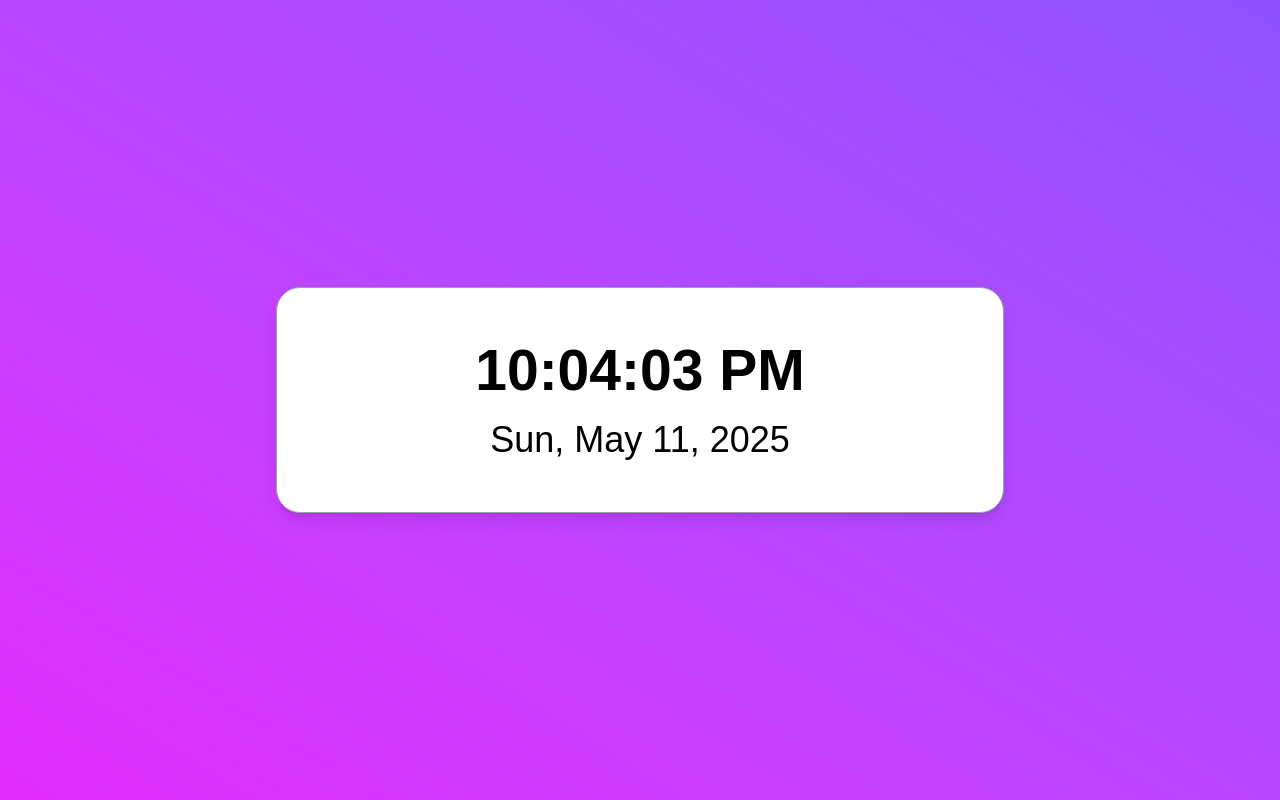
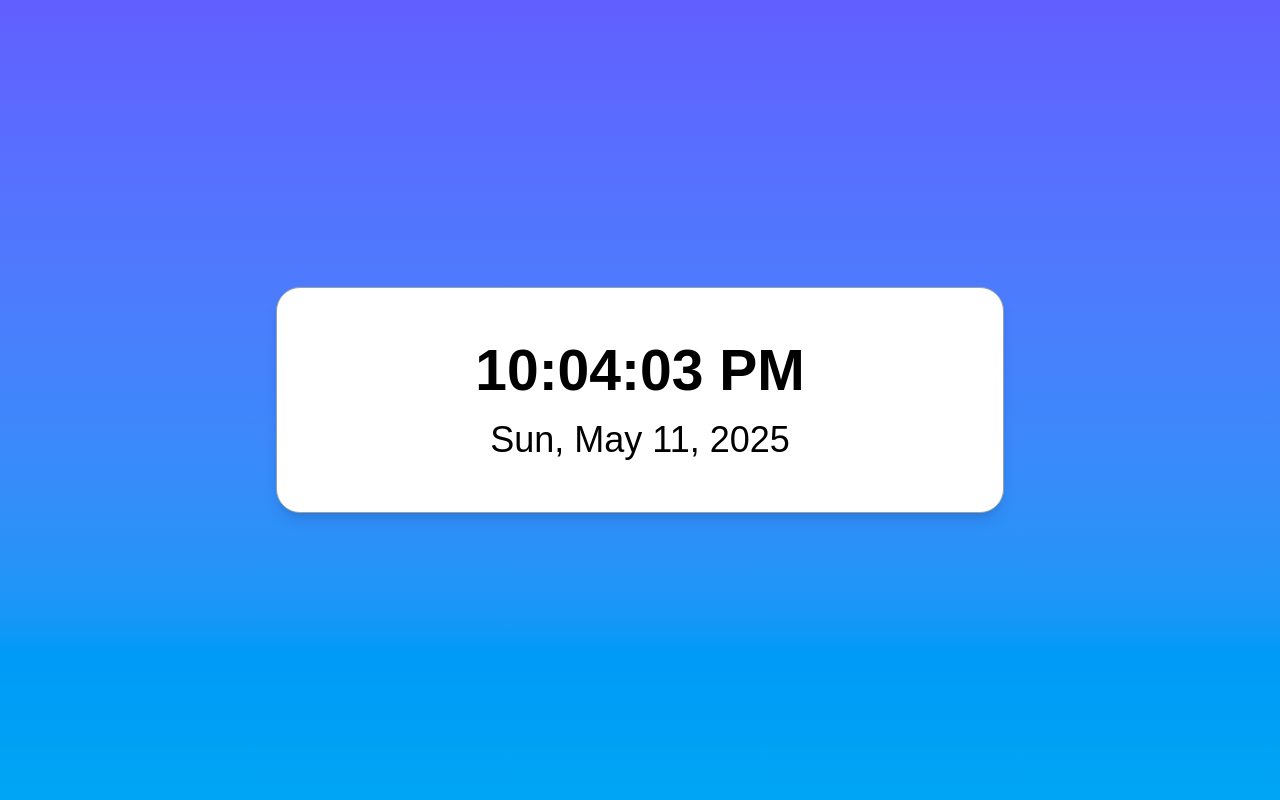
Before and after one commit to Sandydht/jam-digital, a Next.js app: page / in a window 1280 px wide. Built offline with nearby package versions, Linux system fonts and the light colour scheme.

Commit message:
feat: update styling

```diff
--- a/src/app/page.tsx
+++ b/src/app/page.tsx
@@ -6,7 +6,7 @@ export default function Home() {
   const currentTime = DateTime.local();
 
   return (
-    <div className="w-full h-full min-h-screen max-h-screen flex flex-col items-center justify-center bg-linear-to-bl from-violet-500 to-fuchsia-500">
+    <div className="w-full h-full min-h-screen max-h-screen flex flex-col items-center justify-center bg-linear-to-t from-sky-500 to-indigo-500">
       <div className="w-full h-auto px-[25px] py-[50px] bg-white rounded-[24px] max-w-[728px] flex flex-col items-center justify-center gap-[16px] shadow-lg border-[1px] border-gray-400">
         <p className="text-center text-[57px] leading-[64px] text-[#000000] font-semibold">
           {currentTime.toLocaleString(DateTime.TIME_WITH_SECONDS)}
```
